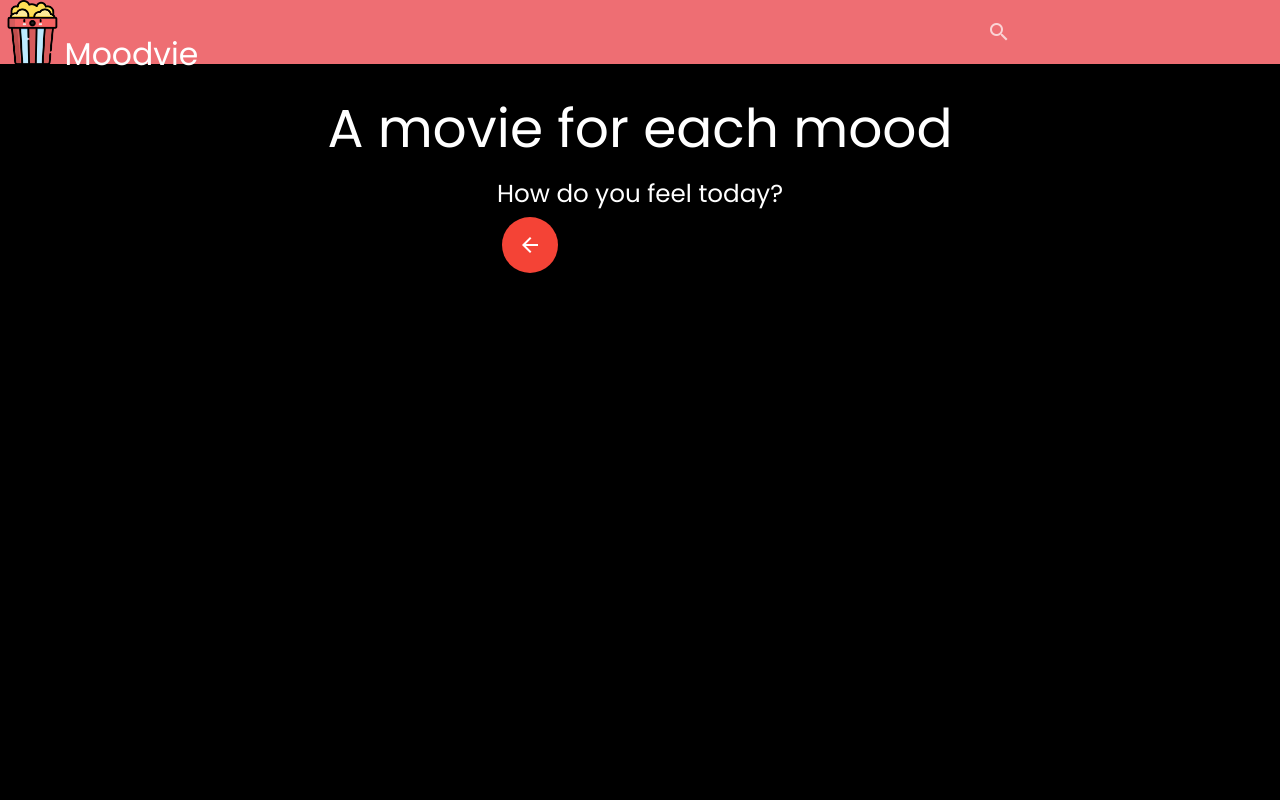
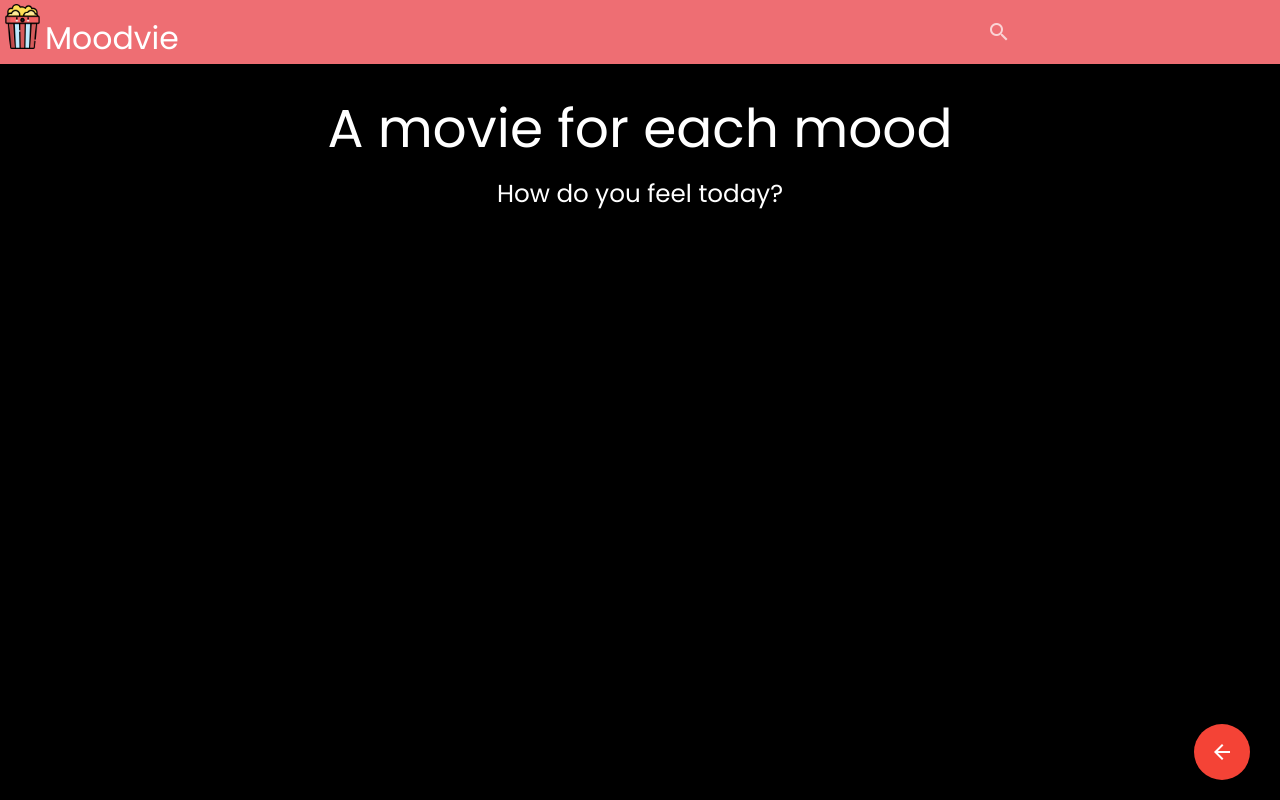
Before and after one commit to KarenAmicone/Peliculas-entomatadas, a plain HTML site: page src/index.html in a window 1280 px wide. Both pictures are taken after a click on the button 413 px from the left and 272 px from the top of the page. Drawn offline with nearby package versions, Linux system fonts and the light colour scheme; no server answers; a web font is replaced by a local one.

Commit message:
improving app

```diff
--- a/src/index.html
+++ b/src/index.html
@@ -13,7 +13,9 @@
 <header>
     <nav>
         <div class="nav-wrapper #BE4743">
-          <a href="#" class="brand-logo left"><img class="pop-corn-logo" src="assets/images/palomitas-de-maiz-logo.png" alt="pop-corn">Moodvie</a>
+          <article class="logo-container">
+            <a href="#" class="brand-logo left"><img class="pop-corn-logo" src="assets/images/palomitas-de-maiz-logo.png" alt="pop-corn">Moodvie</a>
+          </article>
           <form>
                 <div class="input-field right">
                   <input id="search" type="search" required>
--- a/src/main.js
+++ b/src/main.js
@@ -29,7 +29,7 @@ const drawnCards = (movie) => {
     <div class="card-content size">
       <span class="card-title activator grey-text text-darken-4">${movie.title}<i class="material-icons right">more_vert</i></span>
       <p>${movie.year}</p>
-      <p><a href="${movie.website}">${movie.website}</a></p>
+      <p><a href="${movie.website}">Website</a></p>
     </div>
     <div class="card-reveal">
       <span class="card-title grey-text text-darken-4">${movie.title}<i class="material-icons right">close</i></span>
--- a/src/style.css
+++ b/src/style.css
@@ -3,15 +3,24 @@ body{
     font-family: 'Poppins', sans-serif;
 }
 
+
 .nav-wrapper {
     font-family: 'Poppins', bold;
-
+    display: grid;
+    grid-template-columns: 1fr 1fr
 }
 
-.pop-corn-logo {
-    width: 10%;
-    height: 10%;
+form{
+    grid-column: 2/3;
+}
 
+.logo-container{
+    grid-column: 1/2;
+}
+
+.pop-corn-logo{
+    height: 45px;
+    margin-top: 4px;
 }
 
 
@@ -109,3 +118,11 @@ h2, h5 {
 .size{
     height: 2%;
 }
+
+#return{
+    display: none;
+    position: fixed;
+    bottom: 20px;
+    right: 30px;
+    cursor: pointer;
+}
```
Also changed, not shown: 3 other files.
